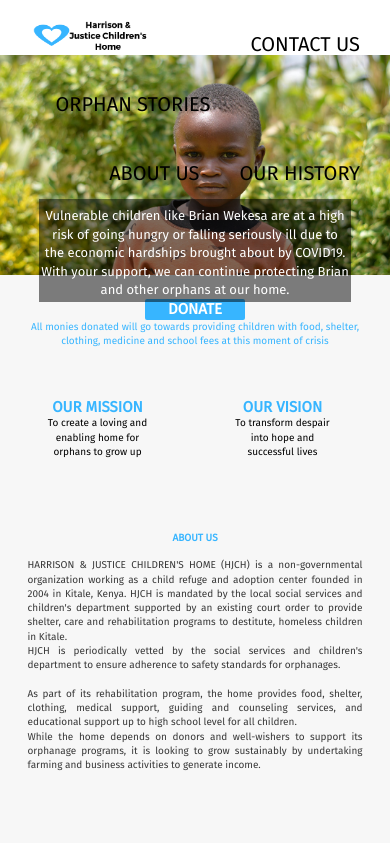
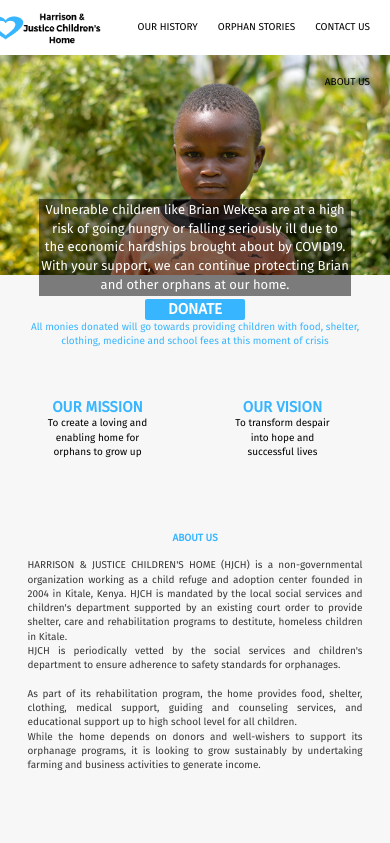
Before and after one commit to Kay-raph/Harrison-Justice, a plain HTML site: page index.html in a window 390 px wide. Shown: the top 843 px of the page. Drawn offline with nearby package versions, Linux system fonts and the light colour scheme; a web font is replaced by a local one.

Commit message:
added viewport for 500px

```diff
--- a/css/styled.css
+++ b/css/styled.css
@@ -147,7 +147,7 @@ a {
             height: 150px;
             overflow: hidden;
             margin: 50px auto;
-            bottom: 80px;
+            bottom: 30px;
             position: relative;
             background: url('../images/dot.gif') left 20px repeat-x;
           }
--- a/css/styles.css
+++ b/css/styles.css
@@ -355,16 +355,16 @@ html{
     }
     .nav img{
         position: relative;
-        height: 70px;
+        height: 75px;
         width: 120px;
-        margin-top: -10px;
-        margin-left: -60px;
+        margin-top: -20px;
+        margin-left: -50px;
     }
     .nav a{
         color: black;
-        margin: 20px;
+        margin: 10px;
         float: right;
-        font-size: 20px;
+        font-size: 10px;
         font-weight: normal;
         text-decoration: none;
     }
```
